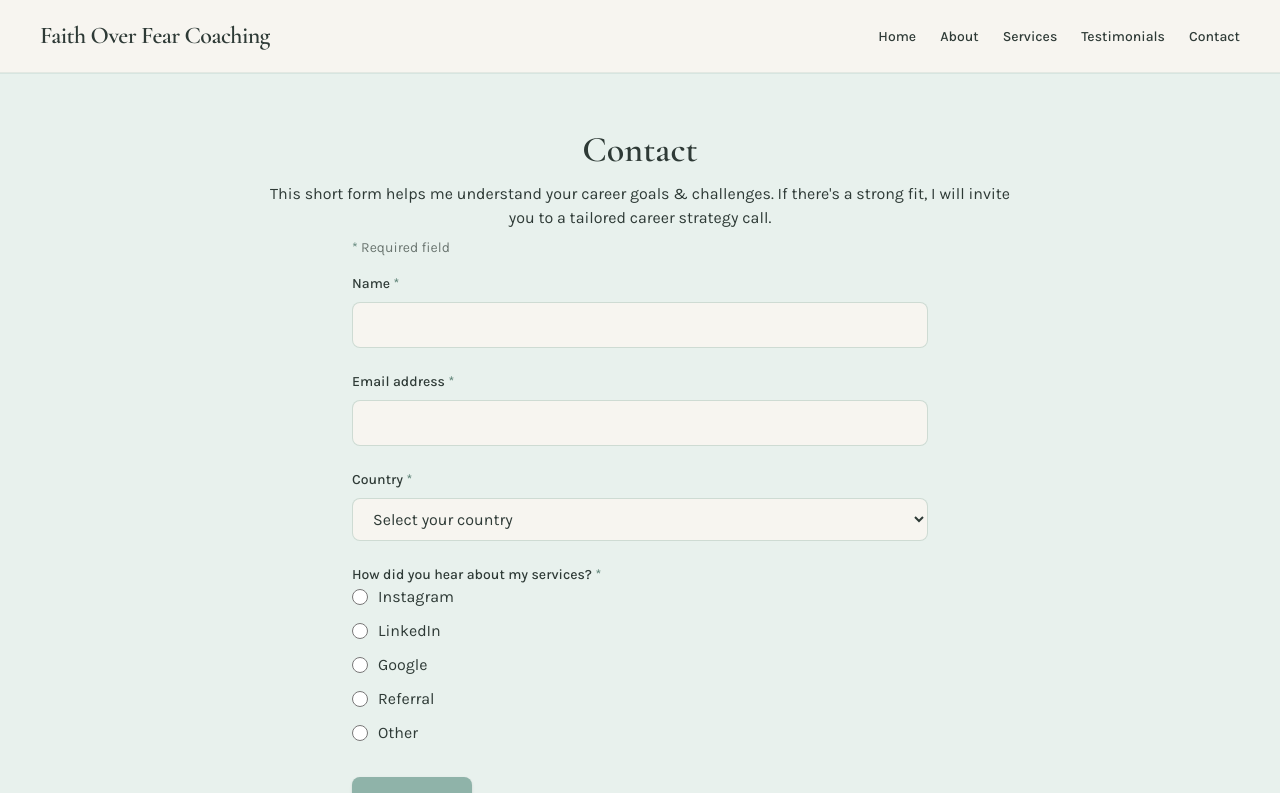
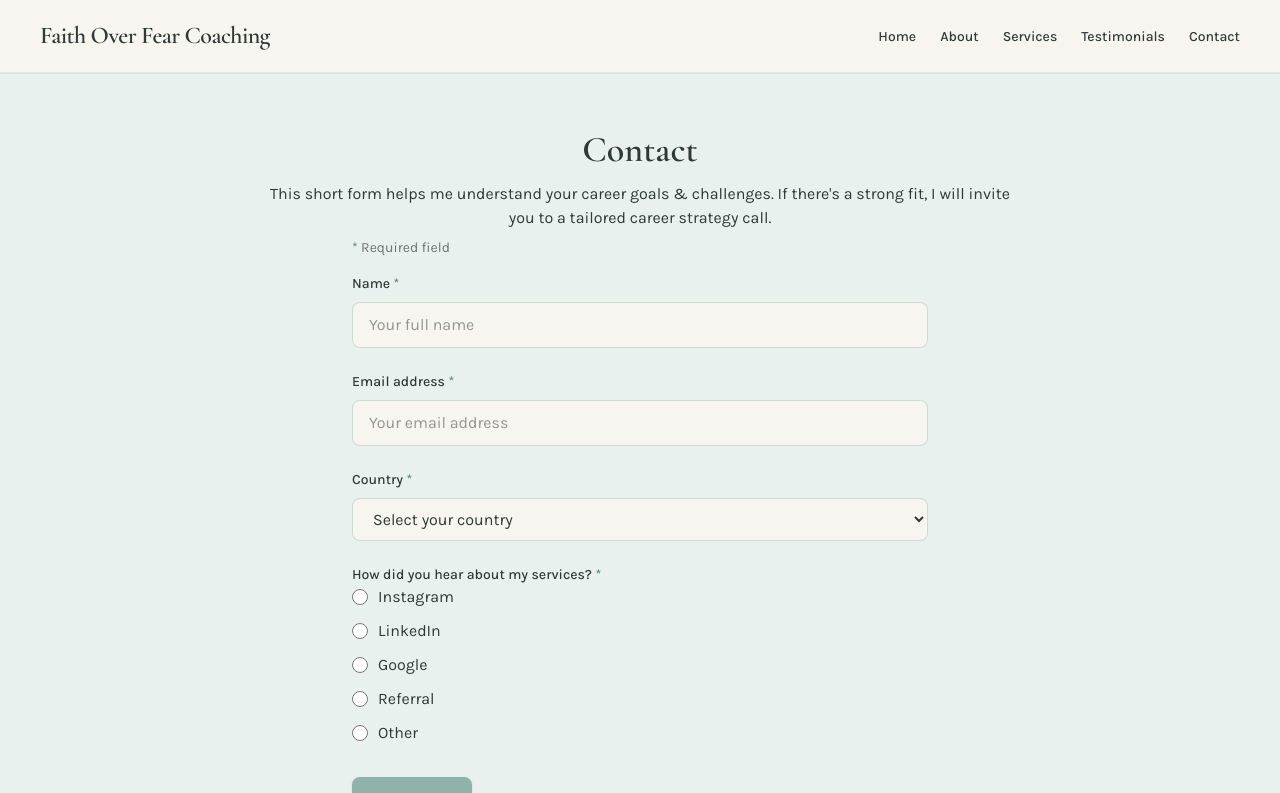
Before and after one commit to amylopezdev/Faith-Over-Fear-Coaching, a Next.js app: page /contact in a window 1280 px wide. Shown: the top 793 px of the page. Built offline with nearby package versions, Linux system fonts and the light colour scheme.

Commit message:
feat: add placeholders to contact form inputs

```diff
--- a/app/contact/page.tsx
+++ b/app/contact/page.tsx
@@ -50,7 +50,7 @@ const Contact = () => {
               id="name"
               name="name"
               value={name}
-              placeholder=""
+              placeholder="Your full name"
               required
               onChange={(e) => {
                 setName(e.target.value);
@@ -74,7 +74,7 @@ const Contact = () => {
               id="email"
               name="email"
               value={email}
-              placeholder=""
+              placeholder="Your email address"
               required
               onChange={(e) => {
                 setEmail(e.target.value);
```
